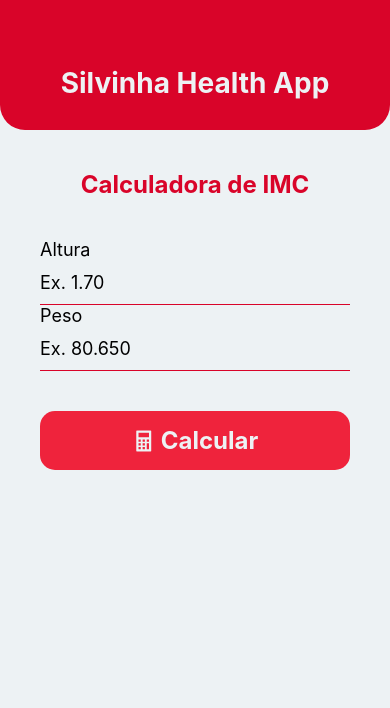
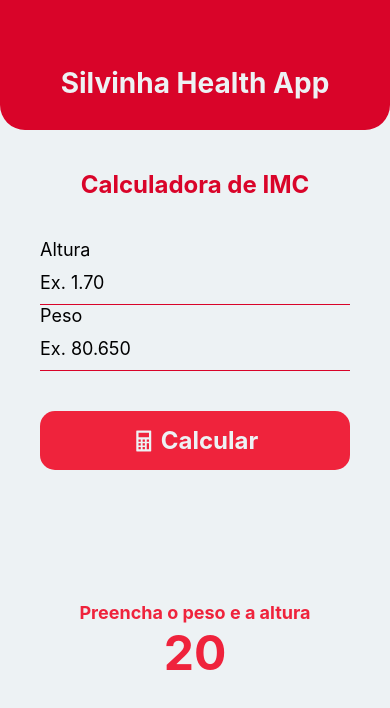
Before and after one commit to varraschin/SilvinhaHealthApp, a React Native app in the folder SilvinhaHealthApp/: screen / in a window 390 px wide. Shown: the top 708 px of the page. Built offline with nearby package versions, Linux system fonts and the light colour scheme.

Commit message:
Finalizando Interface

```diff
--- a/SilvinhaHealthApp/App.js
+++ b/SilvinhaHealthApp/App.js
@@ -1,3 +1,4 @@
+import {useState} from 'react';
 import { StatusBar } from 'expo-status-bar';
 import { Touchable, TouchableOpacity } from 'react-native';
 import { StyleSheet, Text, View, SafeAreaView, TextInput,} from 'react-native';
@@ -36,6 +37,12 @@
           <Ionicons name="calculator-sharp" size={24} color="#edf2f4" />
           <Text style={styles.text}>Calcular</Text>
         </TouchableOpacity>
+
+        <View style={styles.imcContainer}>
+          <Text style={styles.imcText}>Preencha o peso e a altura</Text>
+          <Text style={styles.imcResult}>20</Text>
+        </View>
+
       </View>
       <StatusBar style='light' />
     </SafeAreaView>
@@ -101,5 +108,21 @@
       fontSize: 24,
       fontWeight: 'bold',
       marginLeft: 5,
+    },
+    imcContainer: {
+      flex: 1,
+      alignItems: 'center',
+      justifyContent: 'center',
+      widht: '100%',
+    },
+    imcText: {
+      fontSize: 18,
+      color: '#ef233c',
+      fontWeight: 'bold',
+    },
+    imcResult: {
+      fontSize: 48,
+      color: '#ef233c',
+      fontWeight: 'bold',
     }
 });
```
